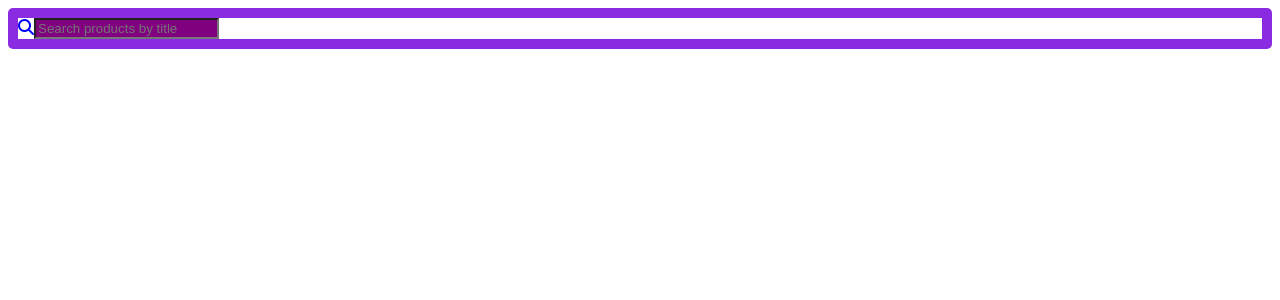
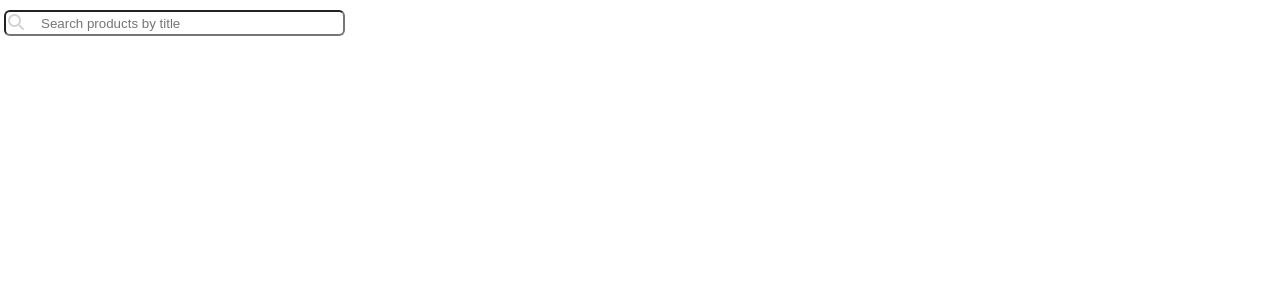
Before and after one commit to efthymissdr/ecommerce, a React (Vite) app: page / in a window 1280 px wide. Shown: the top 300 px of the page. Built offline with nearby package versions, Linux system fonts and the light colour scheme.

Commit message:
Add searchbar styles

```diff
--- a/src/Components/SearchBar/SearchBar.module.css
+++ b/src/Components/SearchBar/SearchBar.module.css
@@ -1,16 +1,18 @@
 .searchbar {
-  background: white;
-  border: 10px;
-  border-width: 10px;
-  border-radius: 5px;
-  border-style: solid;
-  border-color: blueviolet;
+  margin-top: 10px;
 }
 
 .searchbar i {
-  color: blue;
+  color: lightgrey;
+  height: 5px;
 }
 
 .input {
-  background: purple;
+  background: transparent;
+  width: 300px;
+  border-radius: 6px;
+  border-width: 2px;
+  padding-left: 35px;
+  margin-left: -20px;
+  height: 20px;
 }
```
